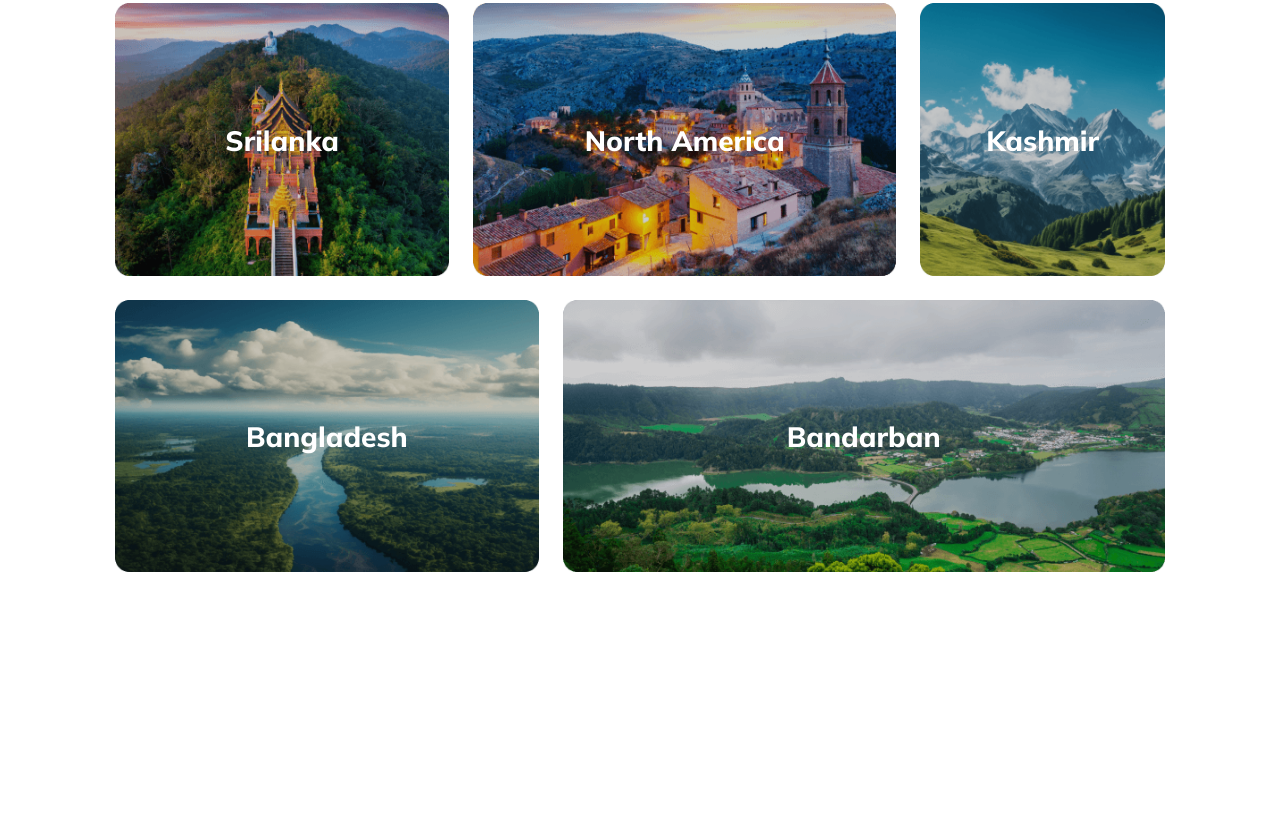
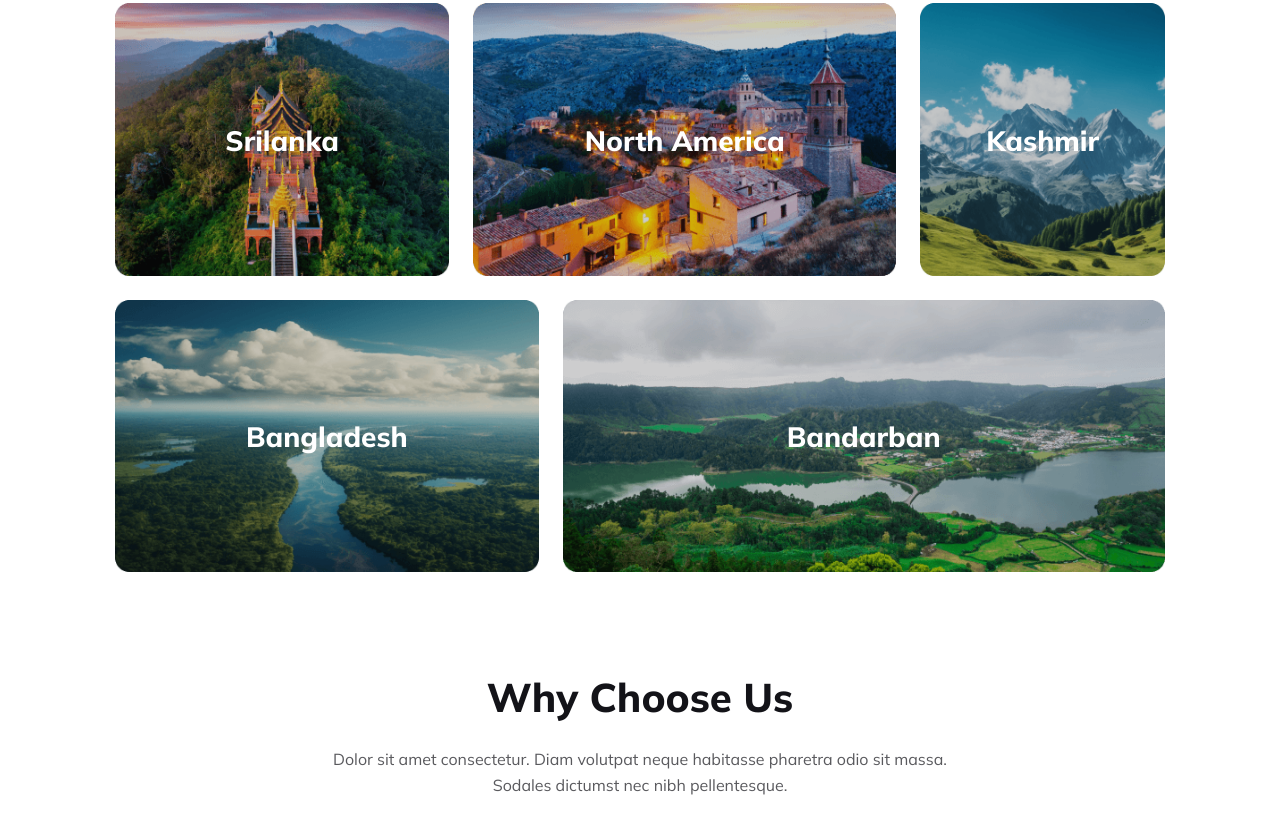
Before and after one commit to ataullah1/Hero-Travel, a plain HTML site: page index.html in a window 1280 px wide. Shown: the part 1858-2688 px from the top of the page. Before the commit the page ends 2530 px from the top, so only its background shows below. Drawn offline with Linux system fonts and the light colour scheme.

Commit message:
Section Three adding

```diff
--- a/index.html
+++ b/index.html
@@ -149,7 +149,11 @@
         </div>
 
         <div class="section_three">
-
+          <h2>Why Choose Us</h2>
+          <p>
+            Dolor sit amet consectetur. Diam volutpat neque habitasse pharetra
+            odio sit massa. Sodales dictumst nec nibh pellentesque.
+          </p>
         </div>
       </main>
     </div>
```
